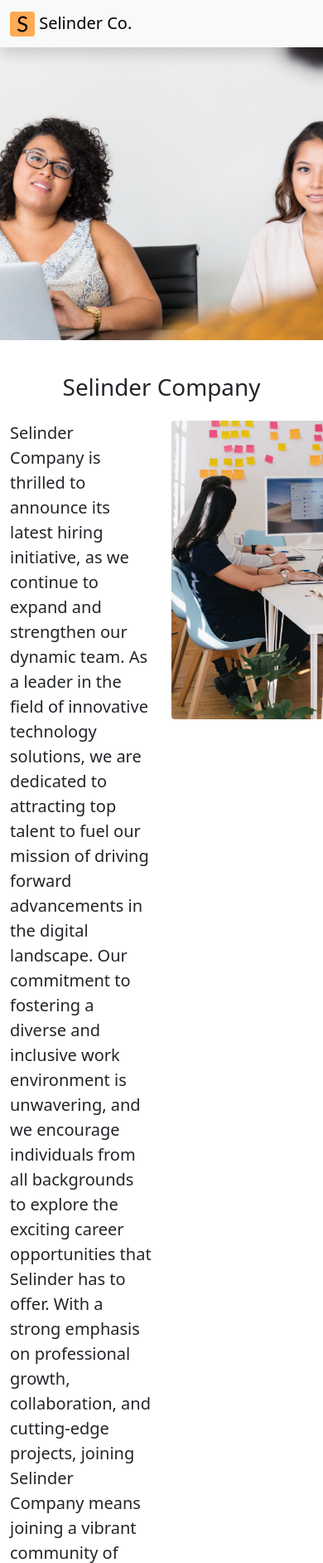
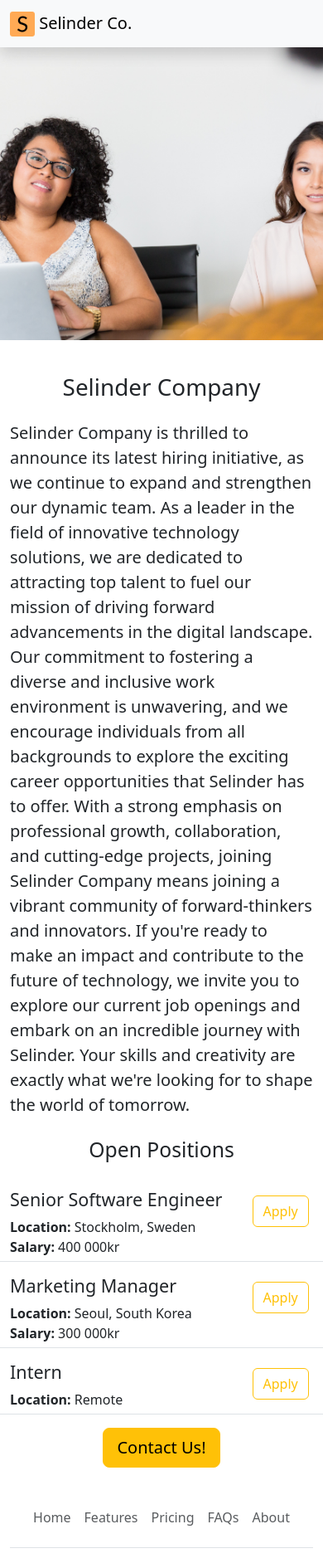
Before and after one commit to ElinorSel/SelinderCo, a Flask app: page / in a window 390 px wide; the page is wider, and only the part inside the window is pictured. Shown: the top 1884 px of that part at 83% size. Run offline with Flask 3, Linux system fonts and the light colour scheme.

Commit message:
mobile aesthetic improvements

```diff
--- a/templates/home.html
+++ b/templates/home.html
@@ -23,10 +23,10 @@
       <h1 class = "text-center mt-4 mb-4" >Selinder Company</h1>
 
       <div class = "row">
-        <div class= "col-6">
+        <div class= "col-md-6 .d-none .d-sm-block .d-md-none">
           <p class = "lead">Selinder Company is thrilled to announce its latest hiring initiative, as we continue to expand and strengthen our dynamic team. As a leader in the field of innovative technology solutions, we are dedicated to attracting top talent to fuel our mission of driving forward advancements in the digital landscape. Our commitment to fostering a diverse and inclusive work environment is unwavering, and we encourage individuals from all backgrounds to explore the exciting career opportunities that Selinder has to offer. With a strong emphasis on professional growth, collaboration, and cutting-edge projects, joining Selinder Company means joining a vibrant community of forward-thinkers and innovators. If you're ready to make an impact and contribute to the future of technology, we invite you to explore our current job openings and embark on an incredible journey with Selinder. Your skills and creativity are exactly what we're looking for to shape the world of tomorrow.</p>
        </div>
-        <div class= "col-6">
+        <div class= "d-none d-md-block col-md-6">
           <img src="/static/people.jpg" style="height:360px;border-radius:4px;">
         </div>
       </div>
@@ -37,7 +37,7 @@
         {% endfor %}
       </p>
       <div class = "text-center">
-        <button class="btn btn-warning btn-lg">Contact Us!</button>
+        <a href="mailto:elinor.selinder@gmail.com?subject=Question about XXX" class="btn btn-warning btn-lg">Contact Us!</a>
       </div>
 
   </div>
```
